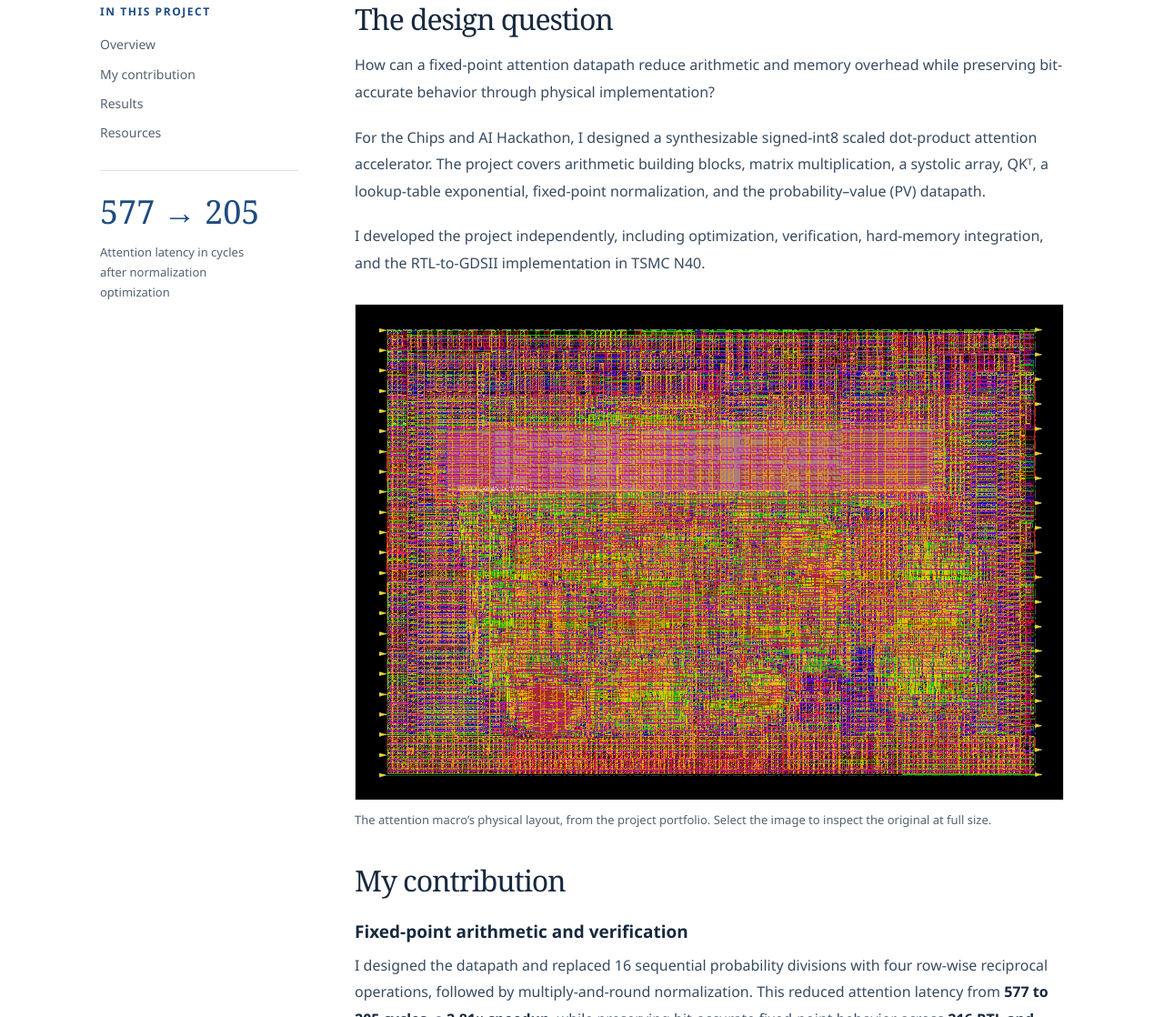
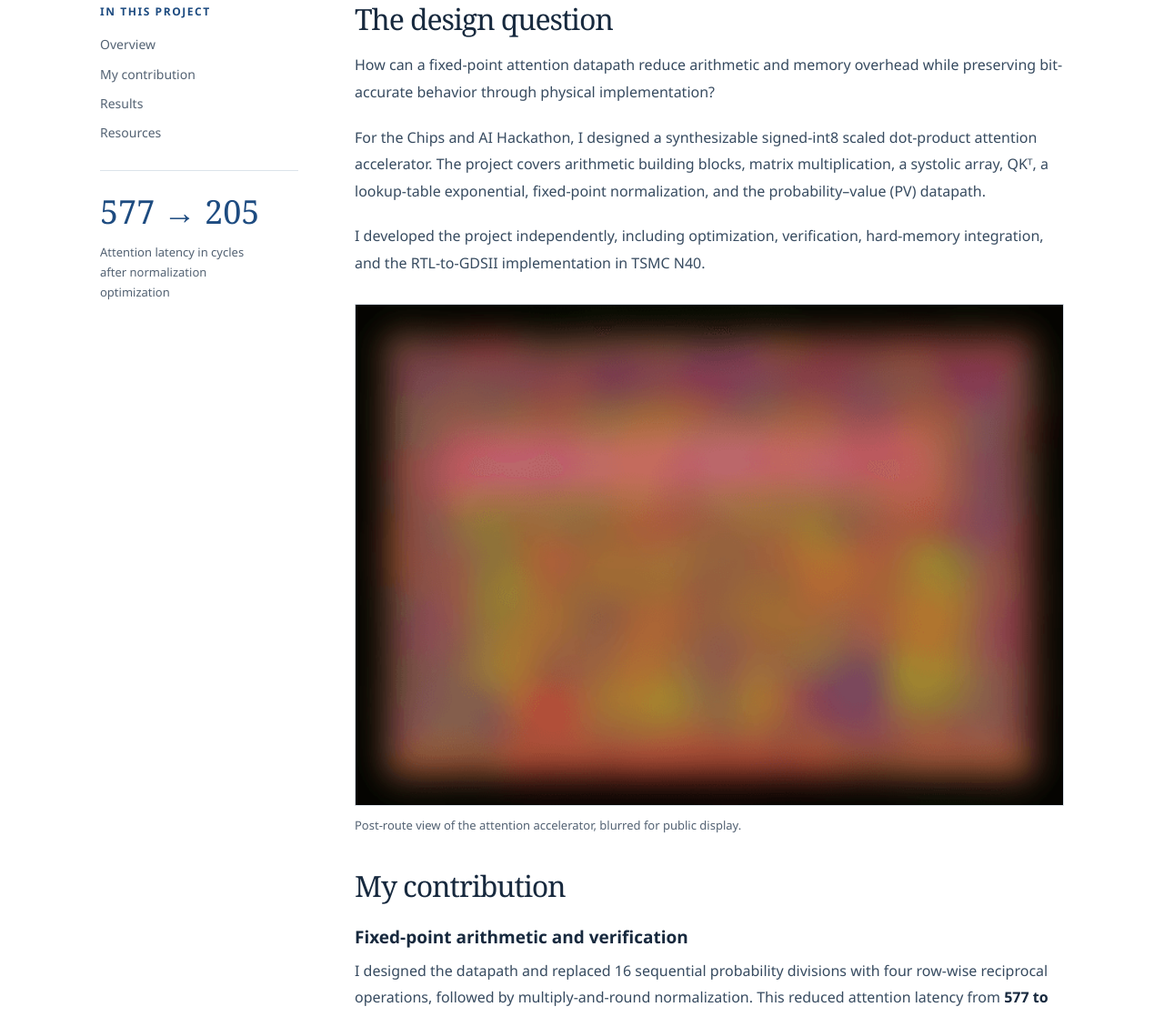
Before and after one commit to Yukino0906/Yukino0906.github.io, a plain HTML site: page research/attention-accelerator/index.html in a window 1280 px wide. Shown: the part 556-1674 px from the top of the page at 91% size. Drawn offline with Linux system fonts and the light colour scheme.

Commit message:
Replace the attention layout image with a blurred public overview

```diff
--- a/research/attention-accelerator/index.html
+++ b/research/attention-accelerator/index.html
@@ -12,7 +12,7 @@
 <p>How can a fixed-point attention datapath reduce arithmetic and memory overhead while preserving bit-accurate behavior through physical implementation?</p>
 <p>For the Chips and AI Hackathon, I designed a synthesizable signed-int8 scaled dot-product attention accelerator. The project covers arithmetic building blocks, matrix multiplication, a systolic array, QKᵀ, a lookup-table exponential, fixed-point normalization, and the probability–value (PV) datapath.</p>
 <p>I developed the project independently, including optimization, verification, hard-memory integration, and the RTL-to-GDSII implementation in TSMC N40.</p>
-<figure><a href="../../assets/attention-layout.png" target="_blank" rel="noopener"><img class="layout-figure" src="../../assets/attention-layout.png" alt="Final physical layout of the attention accelerator, including the hard-memory macro and surrounding logic" loading="lazy"></a><figcaption>The attention macro’s physical layout, from the project portfolio. Select the image to inspect the original at full size.</figcaption></figure>
+<figure><img class="layout-figure" src="../../assets/attention-layout-overview.png" alt="Blurred overview of the attention accelerator’s physical layout" loading="lazy"><figcaption>Post-route view of the attention accelerator, blurred for public display.</figcaption></figure>
 
 <h2 id="contribution">My contribution</h2>
 
```
Also changed, not shown: index.html (+1 -1 lines), research/index.html (+1 -1 lines), assets/attention-layout-overview.png (added), assets/attention-layout.png (deleted).
